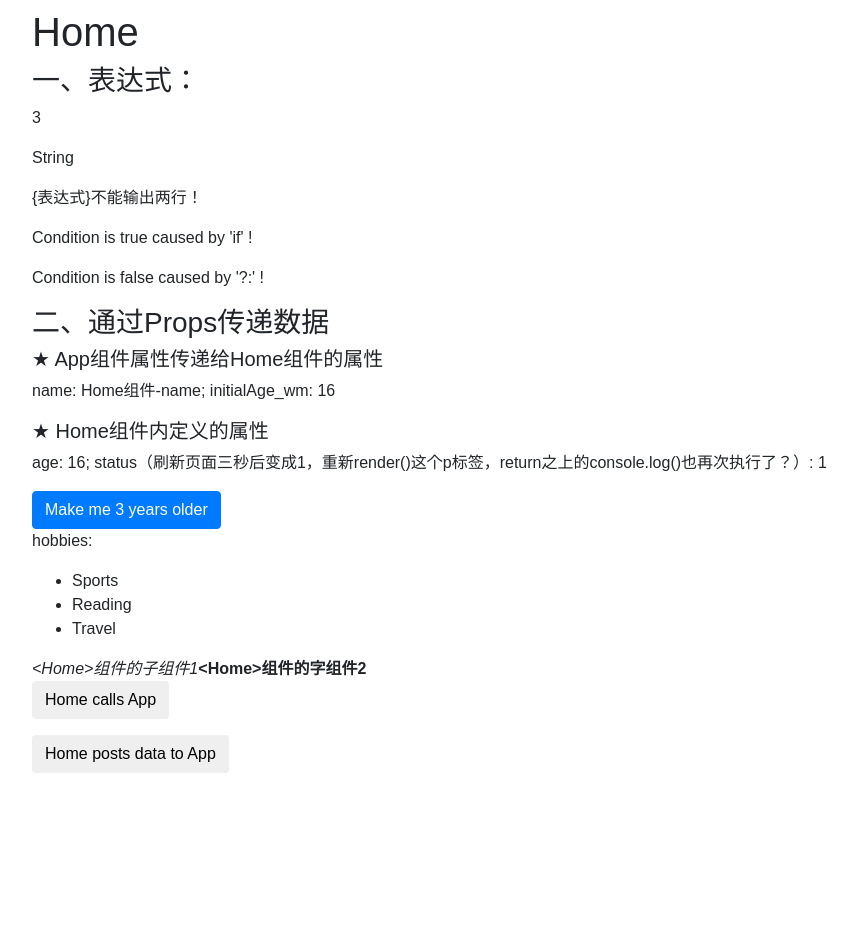
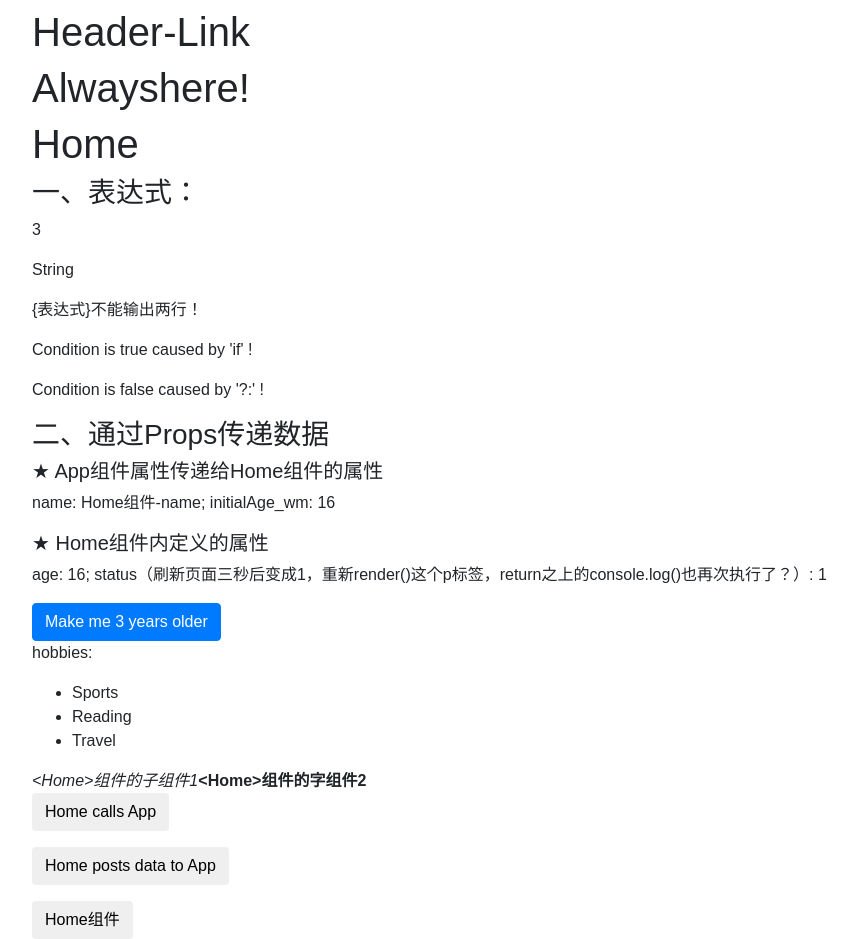
Before and after one commit to Alwaysherewithme/React_App_Playground, a React (Create React App) app: page / in a window 1280 px wide. Shown: the part 297-1236 px from the top of the page, without its empty margins (38-896 px from the left). Before the commit the page ends 1070 px from the top, so only its background shows below. Built offline with nearby package versions, Linux system fonts and the light colour scheme.

Commit message:
Passing data between Parent and Child components

```diff
--- a/src/App.js
+++ b/src/App.js
@@ -8,12 +8,25 @@ import './App.css';
 
 class App extends Component {
 
+  constructor() {
+    super();
+    this.state = {
+      headerLink: "Header-Link"
+    }
+  }
+
   onGreet_wm() {
     alert("子组件Home向父组件App通信……")
   }
 
   onPost_wm(age) {
     alert("父组件App接收到子组件Home传来的age："+age)
+  }
+
+  onChangeHeaderLink_wm(newHeaderLink) {
+    this.setState({
+      headerLink: newHeaderLink
+    })
   }
 
   render() {
@@ -37,7 +50,7 @@ class App extends Component {
         <div className="container">
           <div className="row">
             <div className="col-xs-1 col-xs-offset-11">
-              <Header2 />
+              <Header2 homeLink="Home-Link" headerLink={this.state.headerLink} />
             </div>
           </div>
           <div className="row">
@@ -47,7 +60,8 @@ class App extends Component {
           </div>
           <div className="row">
             <div className="col-xs-1 col-xs-offset-11">
-              <Home name={"Home组件-name"} initialAge_wm={16} user={user} greet={this.onGreet_wm} post={this.onPost_wm}>
+              <Home name={"Home组件-name"} initialAge_wm={16} user={user}
+                greet={this.onGreet_wm} post={this.onPost_wm} changeLink={this.onChangeHeaderLink_wm.bind(this)}>
               {/* 上行不使用this.onGreet_wm.bind(this)是因为onGreet_wm()中没用到this */}
                 <div>
                   <i>&lt;Home&gt;组件的子组件1</i>
--- a/src/components/Header.js
+++ b/src/components/Header.js
@@ -25,6 +25,8 @@ const Header = (props) => {
       <div className="row">
         <div className="col-xs-1 col-xs-offset-11">
           <h1>Header</h1>
+          <h1>{props.homeLink}</h1>
+          <h1>{props.headerLink}</h1>
         </div>
       </div>
     </div>
--- a/src/components/Home.js
+++ b/src/components/Home.js
@@ -9,7 +9,8 @@ export default class Home extends Component {
     //this.age = this.props.age;
     this.state = {
       age: props.initialAge_wm,
-      status: 0
+      status: 0,
+      headerLink: "子组件Home中改变了HeaderLink"
     }
     setTimeout(() => {
       this.setState({
@@ -28,6 +29,10 @@ export default class Home extends Component {
 
   handlePost_wm() {
     this.props.post(this.state.age)  // post(...)为父组件App传来的函数，age为子组件Home的state里的
+  }
+
+  onChangeLink_wm() {
+    this.props.changeLink(this.state.headerLink);
   }
 
   render() {
@@ -73,6 +78,8 @@ export default class Home extends Component {
               <p></p>
               <button onClick={this.handlePost_wm.bind(this)} className="btn btn-default">Home posts data to App</button>
               {/* 上行使用了bind(this)是因为handlePost_wm()里用到了this */}
+              <p></p>
+              <button onClick={this.onChangeLink_wm.bind(this)} className="btn btn-default">Home组件</button>
             </div>
           </div>
         </div>
```
